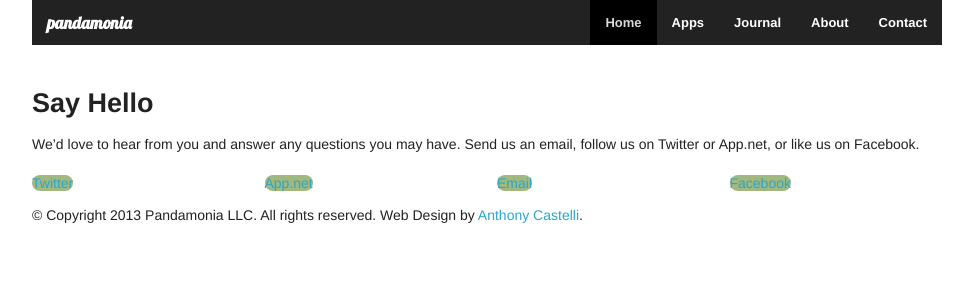
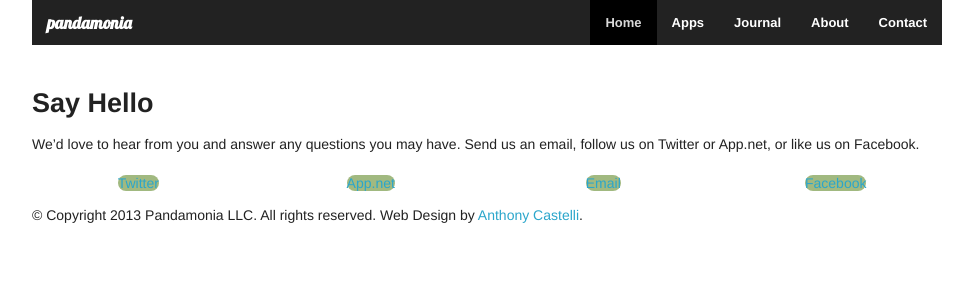
Before and after one commit to pandamonia/pandamonia.us, a Jekyll site: the page built from index.html, in a window 1280 px wide. Shown: the top 300 px of the page, without its empty margins (153-1126 px from the left). Built offline with Jekyll 4.4.1, drawn with Linux system fonts in a browser that asks for light colours.

Commit message:
Move center text align from <a> to parent <li>
Signed-off-by: Alexsander Akers <a2@pandamonia.us>

```diff
--- a/stylesheets/app.css
+++ b/stylesheets/app.css
@@ -15,12 +15,18 @@ h1 {
 	text-transform:lowercase;
 }
 
+li.social {
+  text-align:center;
+}
+
 li.social a {
   -webkit-border-radius:82px;
   -moz-border-radius:82px;
   background-color:#a1b980;
   border-radius:82px;
-  text-align:center;
+  height:164px;
+  margin:0 auto;
+  width:164px;
 }
 
 li.social a:hover {
```
